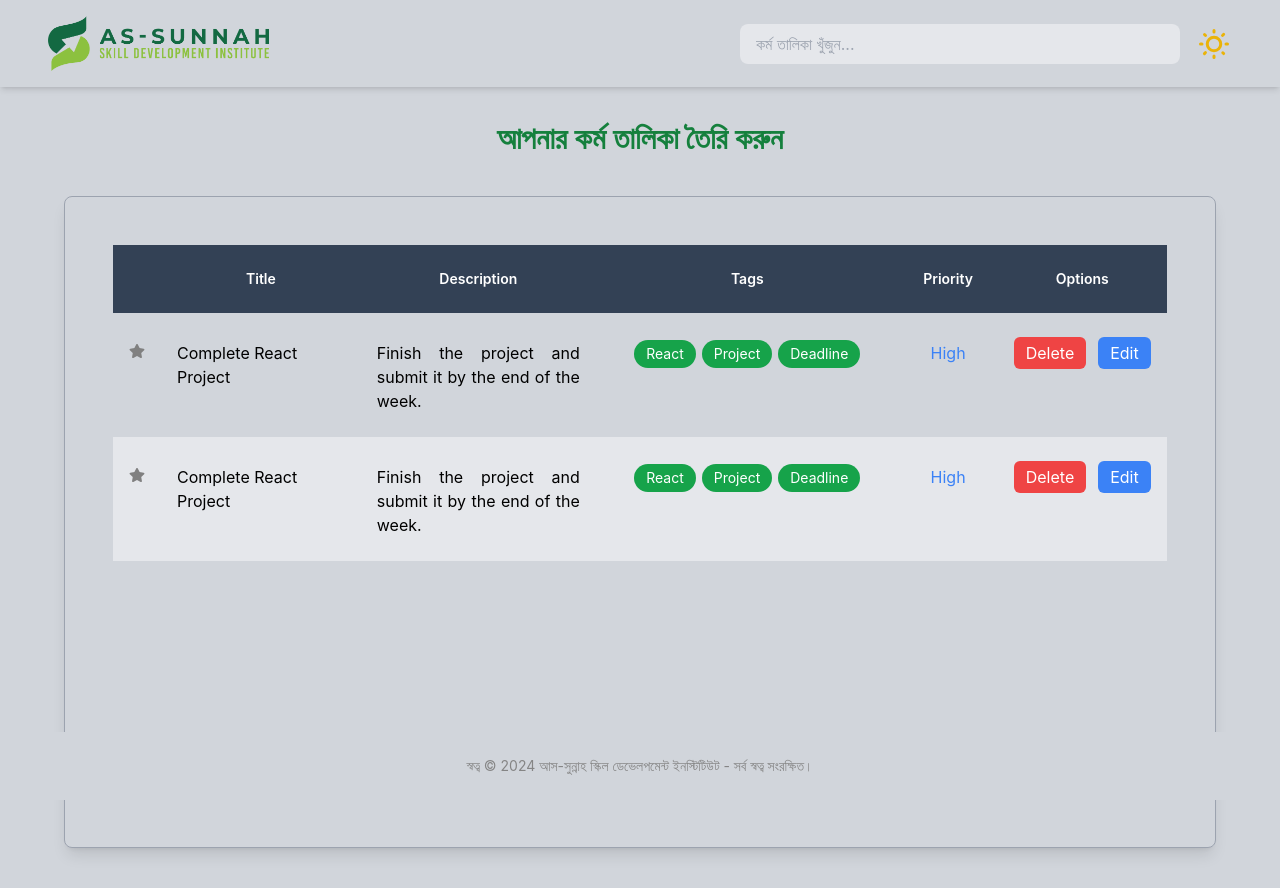
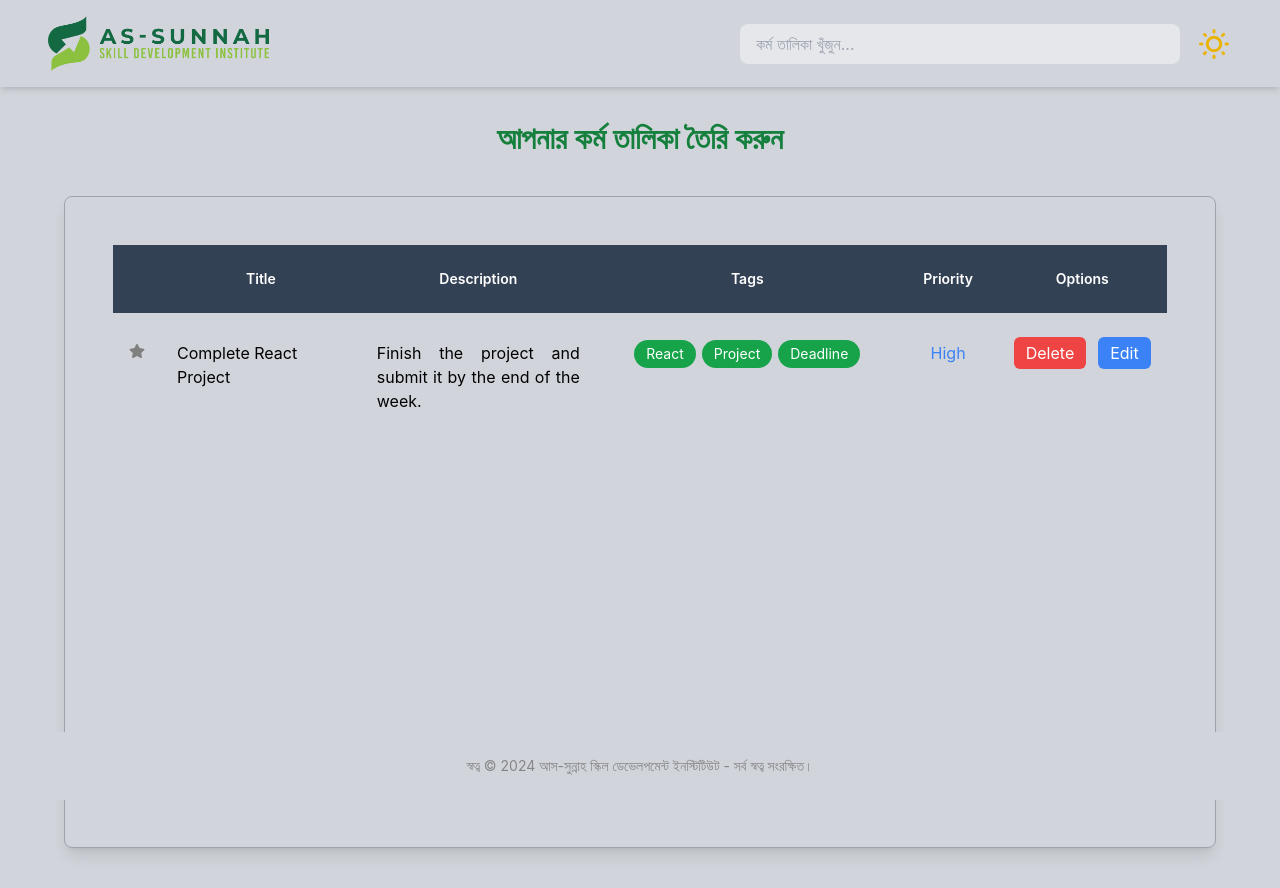
Before and after one commit to Md-RonyAhmed/kormo-talika-react, a React (Vite) app: page / in a window 1280 px wide. Built offline with nearby package versions, Linux system fonts and the light colour scheme.

Commit message:
Updated components

```diff
--- a/src/components/task/TaskActions.jsx
+++ b/src/components/task/TaskActions.jsx
@@ -1,9 +1,11 @@
-export default function TaskActions() {
+export default function TaskActions({onAddClick}) {
   return (
     <div className="mt-6">
       <div className="flex flex-col sm:flex-row sm:items-center sm:space-x-6 space-y-4 sm:space-y-0">
         {/* Add Task Button */}
-        <button className="w-full sm:w-1/3 md:w-1/4 lg:w-1/6 rounded-md bg-[#136942] hover:bg-opacity-75 px-3.5 py-2.5 text-sm font-semibold text-white">
+        <button className="w-full sm:w-1/3 md:w-1/4 lg:w-1/6 rounded-md bg-[#136942] hover:bg-opacity-75 px-3.5 py-2.5 text-sm font-semibold text-white"
+        onClick={onAddClick}
+        >
           Add Task
         </button>
 
--- a/src/components/task/TaskBoard.jsx
+++ b/src/components/task/TaskBoard.jsx
@@ -1,8 +1,21 @@
+import { useState } from "react";
 import TaskActions from "./TaskActions";
 import TaskList from "./TaskList";
+import TaskModal from "./TaskModal";
 
-export default function TaskBoard() {
+export default function TaskBoard({ tasks, setTasks }) {
+  const [showModal, setShowModal] = useState(false);
+
+  const handleAddTask = (newTask) => {
+    setTasks([...tasks, newTask]);
+  };
+
+  const handleCloseModal = () => {
+    setShowModal(false);
+  };
+
   return (
+    <>
       <section className="mt-16 md:mt-20" id="tasks">
         <div className="container mx-auto px-4 sm:px-6 lg:px-8">
           <div className="mb-10 text-xl sm:text-2xl md:text-3xl text-center font-semibold">
@@ -18,10 +31,12 @@ export default function TaskBoard() {
                    px-4 py-6 sm:px-6 md:px-8 lg:px-10 xl:px-12
                    md:py-10 lg:py-12"
           >
-          <TaskList />
-          <TaskActions />
+            <TaskList tasks={tasks} />
+            <TaskActions onAddClick={()=>setShowModal(true)}/>
           </div>
         </div>
       </section>
+      {showModal && <TaskModal onSave={handleAddTask} handleCloseModal={handleCloseModal} />}
+    </>
   );
 }
--- a/src/components/task/TaskBoardLayout.jsx
+++ b/src/components/task/TaskBoardLayout.jsx
@@ -1,13 +1,27 @@
 import Header from "../shared/Header";
 import TaskBoard from "./TaskBoard";
 import Footer from "../shared/Footer";
+import { useState } from "react";
 
 export default function TaskBoardLayout() {
+
+  const defaultTask = {
+    id: crypto.randomUUID(),
+    title: "Complete React Project",
+    description: "Finish the project and submit it by the end of the week.",
+    tags: ["React", "Project", "Deadline"],
+    priority: "High",
+    isFavorite: false,
+  }
+
+  const [tasks, setTasks] = useState([defaultTask])
+
+
   return (
     <>
       <Header />
       <div className="flex-grow flex flex-col justify-center items-center w-full px-4 sm:px-6 lg:px-8 py-6 md:py-8 lg:py-10">
-        <TaskBoard />
+        <TaskBoard tasks={tasks} setTasks={setTasks}/>
       </div>
       <Footer />
     </>
--- a/src/components/task/TaskList.jsx
+++ b/src/components/task/TaskList.jsx
@@ -1,6 +1,6 @@
 import { FaStar } from "react-icons/fa";
 
-export default function TaskList() {
+export default function TaskList({ tasks }) {
   return (
     <div className="h-[490px] overflow-auto">
       {/* Table for larger screens */}
@@ -26,30 +26,30 @@ export default function TaskList() {
           </tr>
         </thead>
         <tbody className="dark:text-white text-black even dark:[&>*:nth-child(even)]:bg-gray-800 [&>*:nth-child(even)]:bg-gray-200 ">
-          <tr className="[&>td]:align-baseline [&>td]:px-4 [&>td]:py-6">
+          {tasks.length > 0 ? (
+            tasks.map((task) => (
+              <tr key={task.id} className="[&>td]:align-baseline [&>td]:px-4 [&>td]:py-6">
                 <td>
                   <button>
                     <FaStar color="gray" />
                   </button>
                 </td>
-            <td>Complete React Project</td>
+                <td>{task.title}</td>
                 <td className="text-justify">
-              <div>Finish the project and submit it by the end of the week.</div>
+                  <div>{task.description}</div>
                 </td>
                 <td>
                   <ul className="flex justify-center gap-1.5">
-                <li>
-                  <span className="inline-block whitespace-nowrap rounded-[45px] dark:bg-green-700 bg-green-600 px-3 py-1 text-sm capitalize text-white">React</span>
+                    {task.tags.map((tag) => (
+                      <li key={tag}>
+                        <span className="inline-block whitespace-nowrap rounded-[45px] dark:bg-green-700 bg-green-600 px-3 py-1 text-sm capitalize text-white">
+                          {tag}
+                        </span>
                       </li>
-                <li>
-                  <span className="inline-block whitespace-nowrap rounded-[45px] dark:bg-green-700 bg-green-600 px-3 py-1 text-sm capitalize text-white">Project</span>
-                </li>
-                <li>
-                  <span className="inline-block whitespace-nowrap rounded-[45px] dark:bg-green-700 bg-green-600 px-3 py-1 text-sm capitalize text-white">Deadline</span>
-                </li>
+                    ))}
                   </ul>
                 </td>
-            <td className="text-center text-blue-500">High</td>
+                <td className="text-center text-blue-500">{task.priority}</td>
                 <td>
                   <div className="flex items-center justify-center space-x-3">
                     <button className="bg-red-500 text-white px-3 py-1 rounded-md">
@@ -61,41 +61,14 @@ export default function TaskList() {
                   </div>
                 </td>
               </tr>
-          <tr className="[&>td]:align-baseline [&>td]:px-4 [&>td]:py-6">
-            <td>
-              <button>
-                <FaStar color="gray" />
-              </button>
-            </td>
-            <td>Complete React Project</td>
-            <td className="text-justify">
-              <div>Finish the project and submit it by the end of the week.</div>
-            </td>
-            <td>
-              <ul className="flex justify-center gap-1.5">
-                <li>
-                  <span className="inline-block whitespace-nowrap rounded-[45px] dark:bg-green-700 bg-green-600 px-3 py-1 text-sm capitalize text-white">React</span>
-                </li>
-                <li>
-                  <span className="inline-block whitespace-nowrap rounded-[45px] dark:bg-green-700 bg-green-600 px-3 py-1 text-sm capitalize text-white">Project</span>
-                </li>
-                <li>
-                  <span className="inline-block whitespace-nowrap rounded-[45px] dark:bg-green-700 bg-green-600 px-3 py-1 text-sm capitalize text-white">Deadline</span>
-                </li>
-              </ul>
-            </td>
-            <td className="text-center text-blue-500">High</td>
-            <td>
-              <div className="flex items-center justify-center space-x-3">
-                <button className="bg-red-500 text-white px-3 py-1 rounded-md">
-                  Delete
-                </button>
-                <button className="bg-blue-500 text-white px-3 py-1 rounded-md">
-                  Edit
-                </button>
-              </div>
+            ))
+          ) : (
+            <tr className="[&>td]:align-baseline [&>td]:px-4 [&>td]:py-32">
+              <td colSpan={6} className="text-red-400 text-center text-2xl">
+                No Tasks found...
               </td>
             </tr>
+          )}
         </tbody>
       </table>
     </div>
--- a/src/components/task/TaskModal.jsx
+++ b/src/components/task/TaskModal.jsx
@@ -1,6 +1,6 @@
 import { useState } from "react";
 
-const TaskModal = () => {
+const TaskModal = ({onSave,handleCloseModal}) => {
   const [task, setTask] = useState({
     id: crypto.randomUUID(),
     title: "",
@@ -14,7 +14,7 @@ const TaskModal = () => {
     const name = e.target.name;
     let value = e.target.value;
 
-    if (value === "tags") {
+    if (name === "tags") {
       value = value.split(",");
     }
 
@@ -24,12 +24,19 @@ const TaskModal = () => {
     });
   };
 
+  const handleSubmit = (e) => {
+    e.preventDefault();
+    onSave(task)
+    handleCloseModal();
+  };
+
   return (
     <>
       {/* Modal */}
       <div className="fixed inset-0 w-full min-h-screen bg-black bg-opacity-85 z-[100] flex items-center justify-center">
         <form
-          className="z-50 w-full max-w-xs sm:max-w-md md:max-w-lg lg:max-w-xl xl:max-w-2xl bg-gray-700 dark:bg-[#262B28] border border-gray-200 dark:border-gray-600 rounded-lg p-8 space-y-6 overflow-auto max-h-full" // Prevent closing modal when clicking inside
+          className="z-50 w-full max-w-xs sm:max-w-md md:max-w-lg lg:max-w-xl xl:max-w-2xl bg-gray-700 dark:bg-[#262B28] border border-gray-200 dark:border-gray-600 rounded-lg p-8 space-y-6 overflow-auto max-h-full"
+          onSubmit={handleSubmit}
         >
           <h2 className="text-center text-2xl font-bold text-white">
             "আপনার কর্ম তালিকা তৈরি করুন"
@@ -97,6 +104,7 @@ const TaskModal = () => {
             <button
               type="button"
               className="rounded bg-red-600 px-4 py-2 text-white transition-all hover:opacity-80"
+              onClick={handleCloseModal}
             >
               Close
             </button>
--- a/src/pages/App.jsx
+++ b/src/pages/App.jsx
@@ -1,4 +1,5 @@
 import TaskBoardLayout from "../components/task/TaskBoardLayout"
+
 
 const App = () => {
   return (
```
Lines whose indentation alone changed are shown as unchanged.
